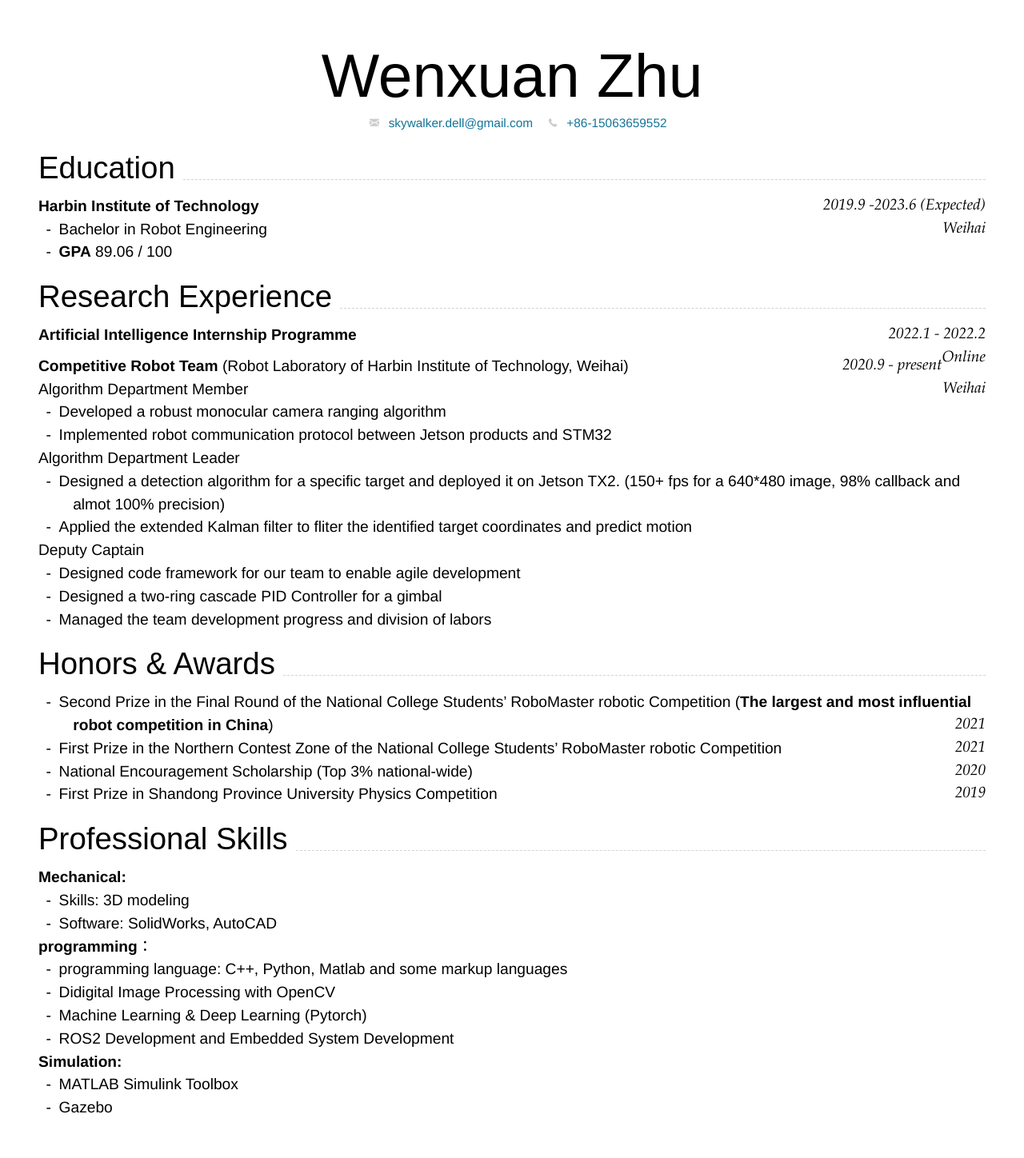
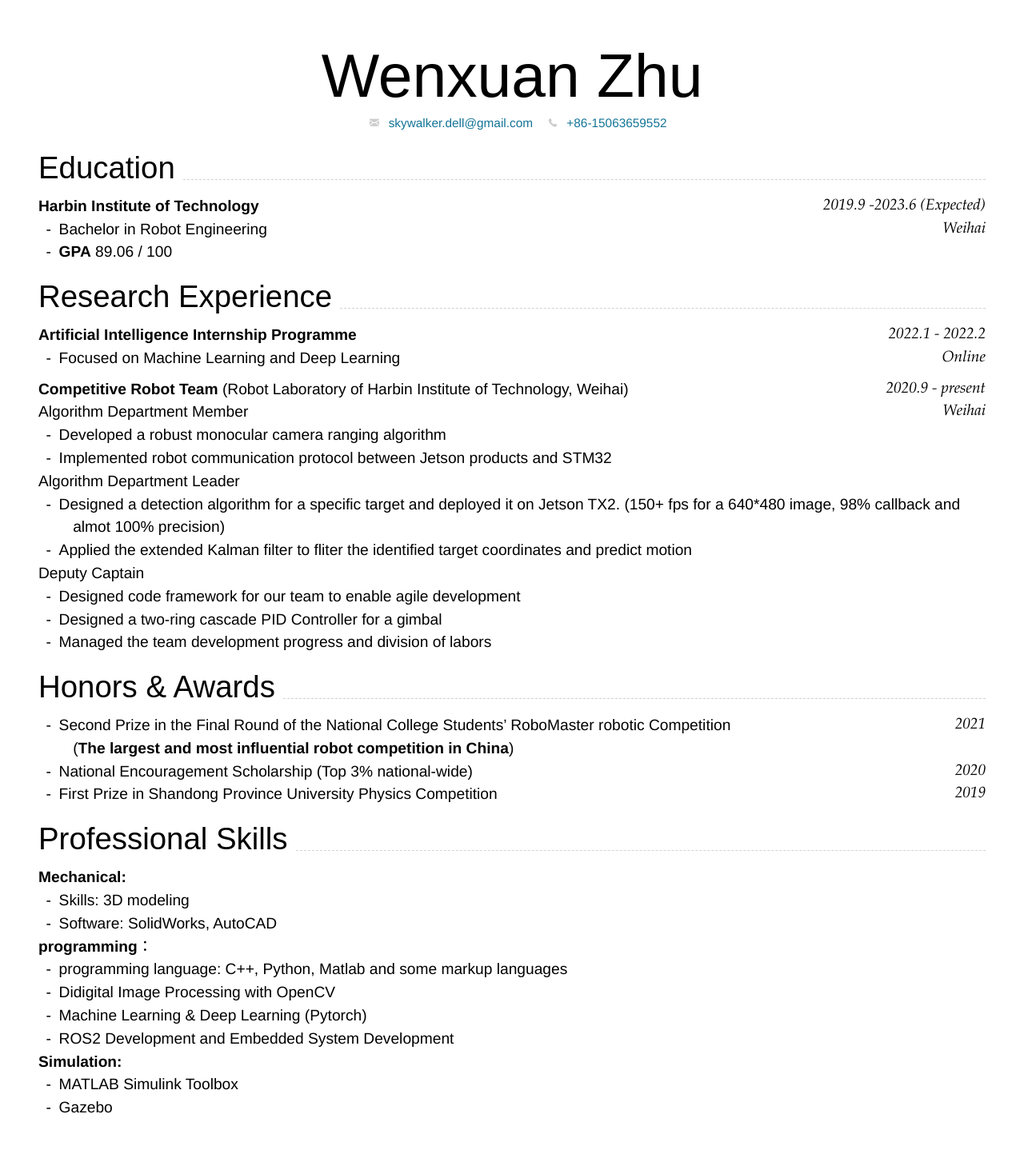
Before and after one commit to skywalker-dell/CV, a Jekyll site: the page built from index.md, in a window 1280 px wide. Shown: the whole page at 80% size. Built offline with Jekyll 4.4.1, drawn with Linux system fonts in a browser that asks for light colours; nearby versions of some CDN libraries.

Commit message:
change the first version

````diff
--- a/index.md
+++ b/index.md
@@ -43,6 +43,7 @@ Weihai
 ```
 Online
 ```
+- Focused on Machine Learning and Deep Learning
 
 ### **Competitive Robot Team** (Robot Laboratory of Harbin Institute of Technology, Weihai)`2020.9 - present`
 ```
@@ -73,8 +74,8 @@ Deputy Captain<br>
 
 ## Honors & Awards
 
-- Second Prize in the Final Round of the National College Students’ RoboMaster robotic Competition (**The largest and most influential robot competition in China**) `2021`<br>
-- First Prize in the Northern Contest Zone of the National College Students’ RoboMaster robotic Competition `2021` <br>
+- Second Prize in the Final Round of the National College Students’ RoboMaster robotic Competition `2021`<br>(**The largest and most influential robot competition in China**)
+<!-- - First Prize in the Northern Contest Zone of the National College Students’ RoboMaster robotic Competition `2021` <br> -->
 - National Encouragement Scholarship (Top 3% national-wide) `2020` <br>
 - First Prize in Shandong Province University Physics Competition `2019` <br>
 
````
